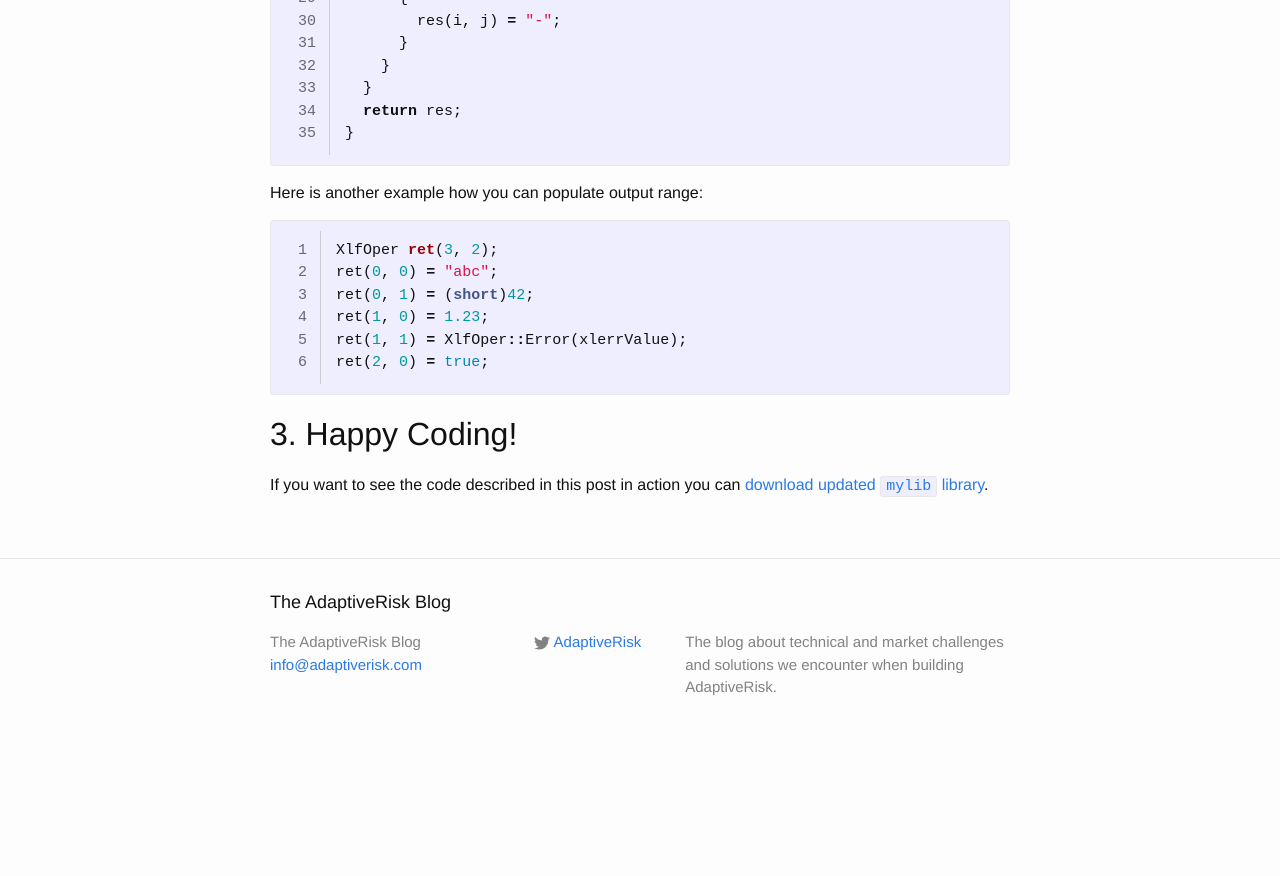
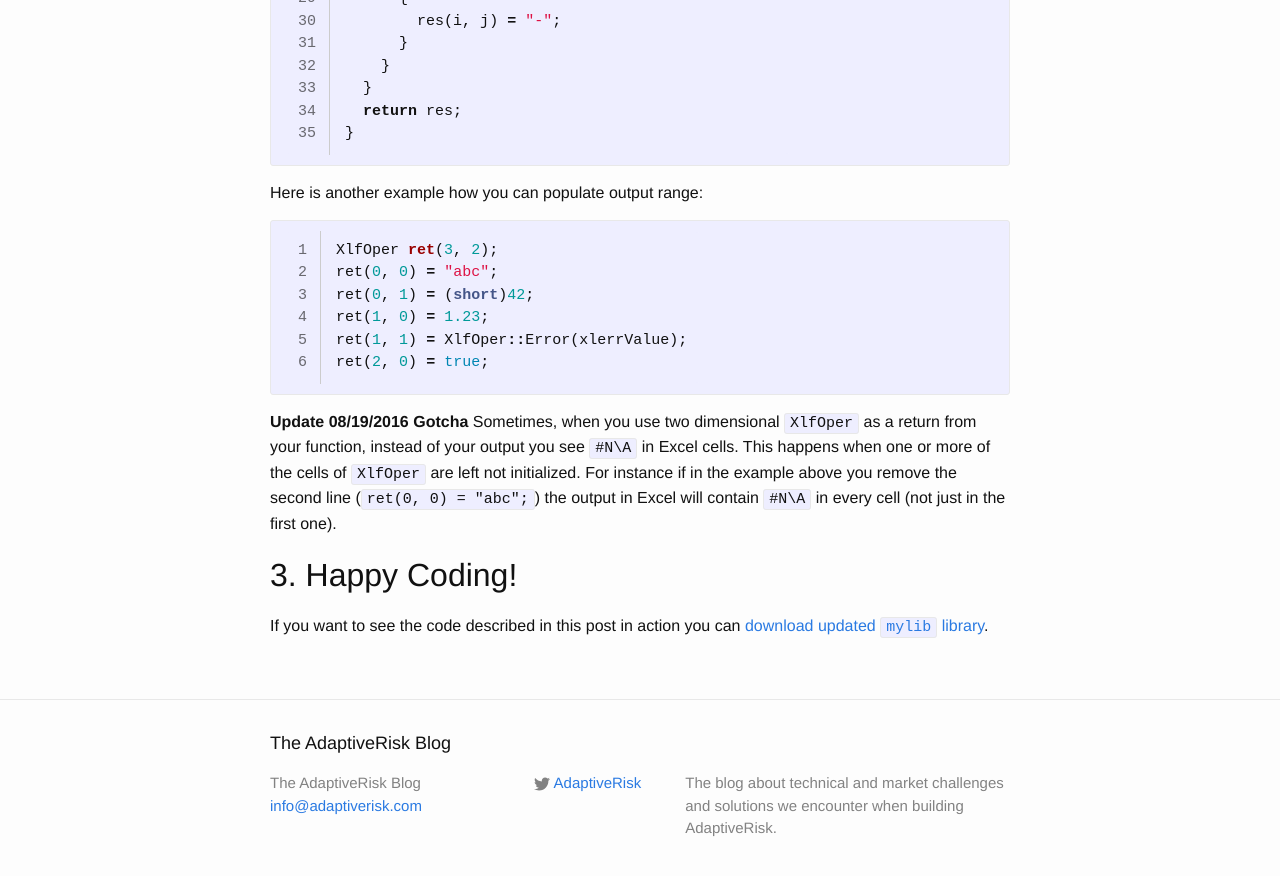
Before and after one commit to adaptiverisk/arlog, a Jekyll site: the page built from _posts/2014-12-19-xlw-part4.md, in a window 1280 px wide and 900 px high, scrolled down 3854 px. Shown: the top 876 px of the window. Built offline with Jekyll 4.4.1, drawn with Linux system fonts in a browser that asks for light colours; comment, search, counter and statistics services are not loaded; before the commit the page ends 4613 px from its top, so only the background shows below that.

Commit message:
Added gotcha to xlfoper output.

```diff
--- a/_posts/2014-12-19-xlw-part4.md
+++ b/_posts/2014-12-19-xlw-part4.md
@@ -185,6 +185,14 @@ ret(1, 1) = XlfOper::Error(xlerrValue);
 ret(2, 0) = true;
 {% endhighlight %}
 
+**Update 08/19/2016 Gotcha**
+Sometimes, when  you use two dimensional `XlfOper` as a return from your
+function, instead of your output you see `#N\A` in Excel cells. This happens
+when one or more of the cells of `XlfOper` are left not initialized.
+For instance if in the example above you remove the second line
+(`ret(0, 0) = "abc";`) the output in Excel will contain `#N\A` in every cell
+(not just in the first one).
+
 ## 3. Happy Coding!
 
 If you want to see the code described in this post in action you can
```
